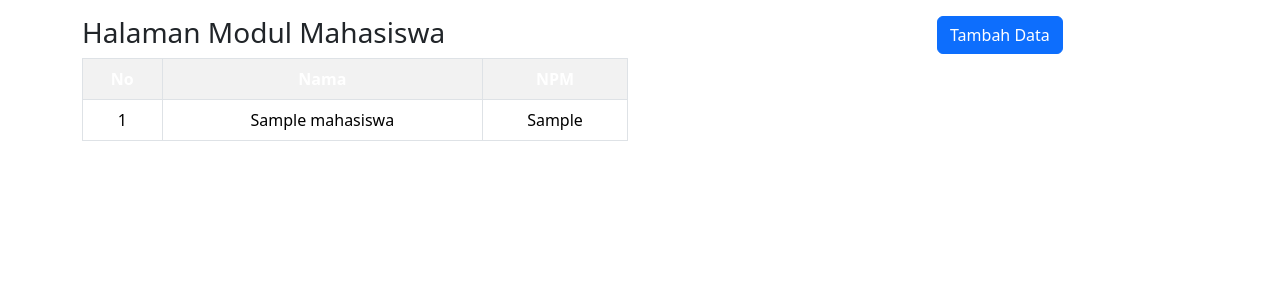
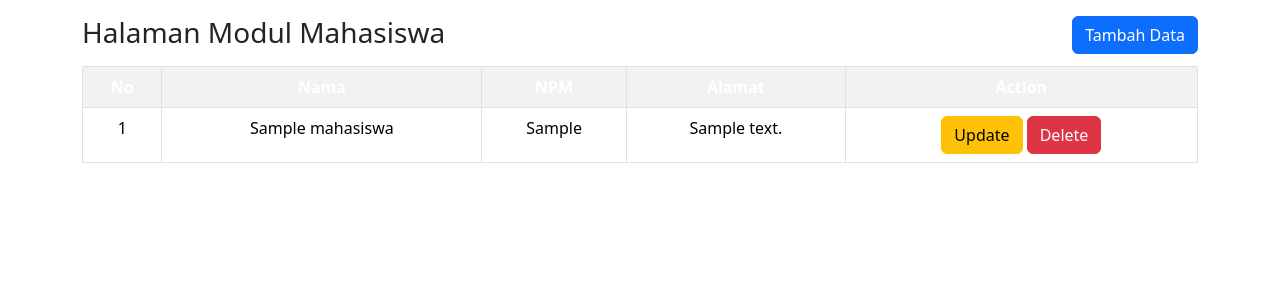
Before and after one commit to dikihendriyanto23/AppDevCI3, a CodeIgniter app: page /AppDevCI3/index.php/mahasiswa/index in a window 1280 px wide. Shown: the top 300 px of the page. Run offline with CodeIgniter, Linux system fonts and the light colour scheme; tables that the repository leaves empty or names only in its code hold one stand-in row (values such as "Sample post").

Commit message:
update delete

```diff
--- a/application/config/config.php
+++ b/application/config/config.php
@@ -23,7 +23,7 @@ defined('BASEPATH') OR exit('No direct script access allowed');
 | a PHP script and you can easily do that on your own.
 |
 */
-$config['base_url'] = 'http://localhost/AppDev/';
+$config['base_url'] = 'http://localhost/AppDevCI3';
 
 /*
 |--------------------------------------------------------------------------
--- a/application/controllers/Mahasiswa.php
+++ b/application/controllers/Mahasiswa.php
@@ -23,12 +23,38 @@ class Mahasiswa extends CI_Controller {
 	function add_mhs()
 	{
 		$data = array(
-			$nama => $this->input->post('nama'),
-			$npm => $this->input->post('npm'),
-			$alamat => $this->input->post('alamat'),
+			'nama' => $this->input->post('nama'),
+			'npm' => $this->input->post('npm'),
+			'alamat' => $this->input->post('alamat'),
 		);
 
 		$this->Mahasiswa_model->addData($data);
-		redirect('mahasiswa/index');
+		redirect('mahasiswa');
+	}
+
+	function edit_mhs($id_mhs)
+	{
+		$param['id_mhs'] = $id_mhs;
+		$param['mahasiswa'] = $this->Mahasiswa_model->getDataById($id_mhs);
+		$this->load->view('modals/mahasiswa_update');
+	}
+
+	function update_mhs($id_mhs)
+	{
+		$data = array(
+			'id_mhs' => $id_mhs,
+			'nama' => $this->input->post('nama'),
+			'npm' => $this->input->post('npm'),
+			'alamat' => $this->input->post('alamat'),
+		);
+
+		$this->Mahasiswa_model->updateData($data);
+		redirect('mahasiswa');
+	}
+
+	function delete_mhs($id_mhs)
+	{
+		$this->Mahasiswa_model->deleteData($id_mhs);
+		redirect('mahasiswa');
 	}
 }
--- a/application/models/Mahasiswa_model.php
+++ b/application/models/Mahasiswa_model.php
@@ -19,6 +19,22 @@ class Mahasiswa_model extends CI_Model{
         return $this->db->insert_id();
     }
 
+    function getDataById($id_mhs){
+        $this->db->select('*');
+        $this->db->from('mahasiswa');
+        $this->db->where('id_mhs', $id_mhs);
+        return $this->db->get()->row();
+    }
+
+    function updateData($data){
+        $this->db->update('mahasiswa', $data);
+        return $this->db->update();
+    }
+
+    function deleteData($id_mhs){
+        $this->db->where('mahasiswa.id_mhs', $id_mhs);
+        return $this->db->delete('mahasiswa');
+    }
 }
 
 ?>
--- a/application/views/layouts/Mahasiswa/index.php
+++ b/application/views/layouts/Mahasiswa/index.php
@@ -1,25 +1,32 @@
     <div class="container mt-3">
-        <div class="row">
+        <div class="row mb-2">
             <div class="col-md-9">
                 <h3>Halaman Modul Mahasiswa</h3>
             </div>
-            <div class="col-md-3">
+            <div class="col-md-3 text-end">
             <button type="button" class="btn btn-primary" data-bs-toggle="modal" data-bs-target="#add_mhsModal">Tambah Data</button>
             </div>
         </div>
         <div class="row">
-            <div class="col-md-6">
+            <div class="col-md-12">
                 <table class="table table-striped table-bordered text-center">
                     <tr style="background-color: red;">
                         <th style="color: white;">No</th>
                         <th style="color: white;">Nama</th>
                         <th style="color: white;">NPM</th>
+                        <th style="color: white">Alamat</th>
+                        <th style="color: white;">Action</th>
                     </tr>
                     <?php $no=0; foreach($mahasiswa as $mhs) { $no++; ?>
                     <tr>
                         <td><?php echo $no; ?></td>
                         <td><?php echo $mhs['nama'] ?></td>
                         <td><?php echo $mhs['npm'] ?></td>
+                        <td><?php echo $mhs['alamat'] ?></td>
+                        <td>
+                            <button type="button" class="btn btn-warning" data-bs-toggle="modal" data-bs-target="#update_mhsModal">Update</button>
+                            <a href="<?php echo base_url(); ?>mahasiswa/delete_mhs/<?php echo $mhs['id_mhs'] ?>" type="button" class="btn btn-danger" onclick="return confirm('Apakah anda yakin ingin menghapus?')">Delete</a>
+                        </td>
                     </tr>
                     <?php } ?>
                 </table>
@@ -27,6 +34,7 @@
         </div>
     </div>
 
+    <!-- Modals -->
     <div class="modal fade" id="add_mhsModal" tabindex="-1" aria-labelledby="exampleModalLabel" aria-hidden="true">
         <div class="modal-dialog">
             <div class="modal-content">
@@ -59,6 +67,28 @@
         </div>
     </div>
 
+    <!-- <div class="modal fade" id="delete_mhsModal" tabindex="-1" aria-labelledby="exampleModalLabel" aria-hidden="true">
+        <div class="modal-dialog">
+            <div class="modal-content">
+            <div class="modal-header">
+                <h1 class="modal-title fs-5" id="exampleModalLabel">Hapus Data Mahasiswa</h1>
+                <button type="button" class="btn-close" data-bs-dismiss="modal" aria-label="Close"></button>
+            </div>
+                <div class="modal-body">
+                <p>Apakah anda yakin ingin menghapus?</p>
+                </div>
+                <div class="modal-footer">
+                    <button type="button" class="btn btn-secondary" data-bs-dismiss="modal">Close</button>
+                    <a href="#" type="button" class="btn btn-danger">Delete</a>
+                </div>
+
+            </div>
+        </div>
+    </div> -->
+
+
+
     <script src="https://cdn.jsdelivr.net/npm/bootstrap@5.3.0-alpha1/dist/js/bootstrap.bundle.min.js" integrity="sha384-w76AqPfDkMBDXo30jS1Sgez6pr3x5MlQ1ZAGC+nuZB+EYdgRZgiwxhTBTkF7CXvN" crossorigin="anonymous"></script>
+    <script src="https://code.jquery.com/jquery-3.6.3.js" integrity="sha256-nQLuAZGRRcILA+6dMBOvcRh5Pe310sBpanc6+QBmyVM=" crossorigin="anonymous"></script>
 </body>
 </html>
```
Also changed, not shown: application/views/modals/Mahasiswa/mahasiswa_update.php (added, +31 -0 lines), application/views/modals/Mahasiswa/mahasiswa_create.php (deleted).
